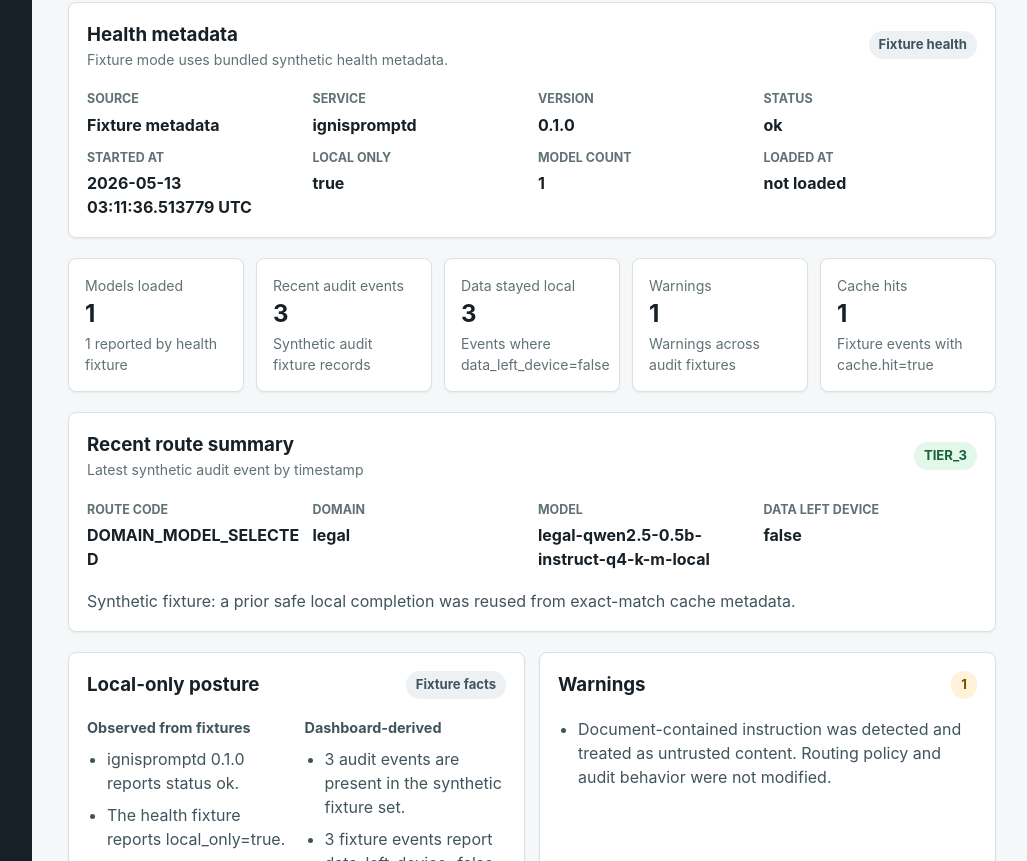
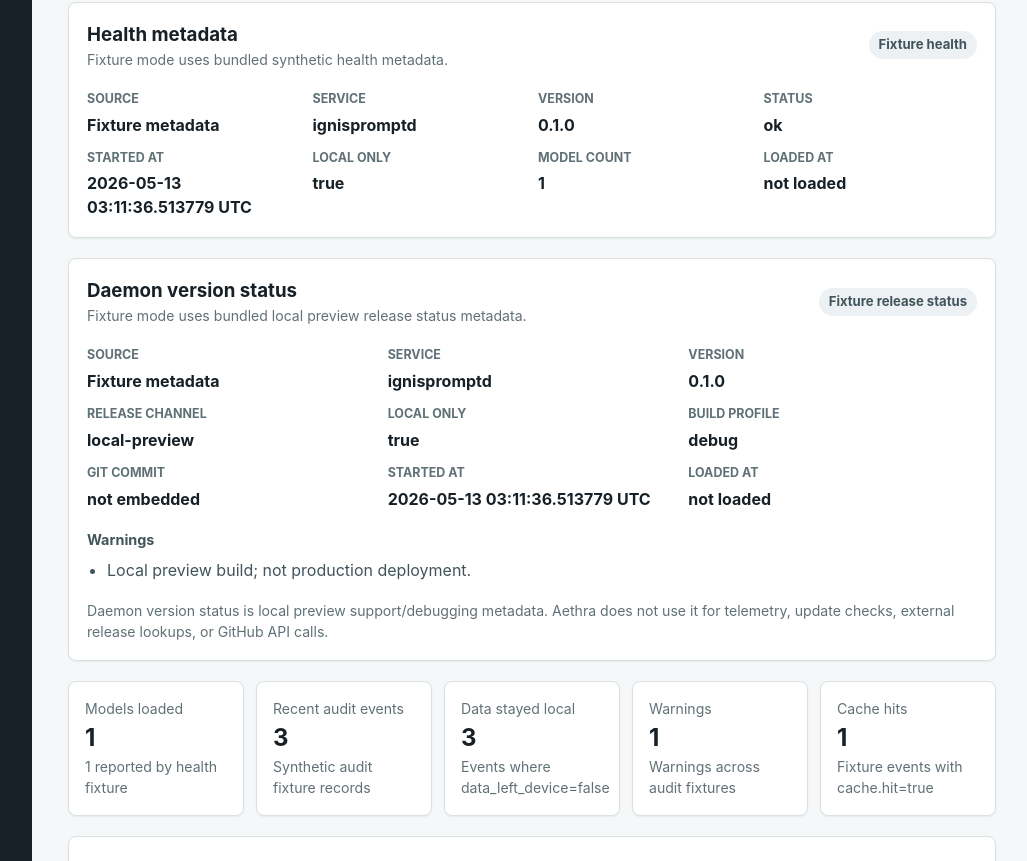
Before and after one commit to AIgnitron/ignisprompt, a React (Vite) app in the folder apps/aethra/: page / in a window 1280 px wide. Shown: the part 465-1326 px from the top of the page, without its empty margins (248-1275 px from the left). Built offline with nearby package versions, Linux system fonts and the light colour scheme.

Commit message:
feat: show daemon version status in Aethra (#116)
Co-authored-by: Alaa-Aignitron <alaa@aignitron.com>

```diff
--- a/apps/aethra/src/App.tsx
+++ b/apps/aethra/src/App.tsx
@@ -9,6 +9,7 @@ import type {
   LiveModelStatusState,
   LiveModelsState,
   LiveSustainabilityMetricsState,
+  LiveVersionStatusState,
 } from "./dataSource";
 import {
   DEFAULT_AETHRA_BASE_URL,
@@ -17,6 +18,7 @@ import {
   describeModelStatusLoadError,
   describeModelsLoadError,
   describeSustainabilityMetricsLoadError,
+  describeVersionStatusLoadError,
   validateLocalBaseUrl,
 } from "./dataSource";
 import { ModelRunnerStatus } from "./routes/ModelRunnerStatus";
@@ -43,6 +45,10 @@ export default function App() {
   });
   const [liveModelStatusState, setLiveModelStatusState] =
     useState<LiveModelStatusState>({
+      status: "not-loaded",
+    });
+  const [liveVersionStatusState, setLiveVersionStatusState] =
+    useState<LiveVersionStatusState>({
       status: "not-loaded",
     });
   const [liveAuditEventsState, setLiveAuditEventsState] =
@@ -141,6 +147,33 @@ export default function App() {
       setLiveModelStatusState({
         status: "error",
         ...describeModelStatusLoadError(error),
+      });
+    }
+  }
+
+  async function loadLiveVersionStatus() {
+    if (baseUrlError) {
+      setLiveVersionStatusState({
+        status: "error",
+        label: "Local URL blocked",
+        message: baseUrlError,
+      });
+      return;
+    }
+
+    setLiveVersionStatusState({ status: "loading" });
+    try {
+      const client = createIgnisPromptClient({ baseUrl: localBaseUrl });
+      const versionStatus = await client.versionStatus();
+      setLiveVersionStatusState({
+        status: "loaded",
+        versionStatus,
+        loadedAt: new Date().toISOString(),
+      });
+    } catch (error) {
+      setLiveVersionStatusState({
+        status: "error",
+        ...describeVersionStatusLoadError(error),
       });
     }
   }
@@ -265,7 +298,7 @@ export default function App() {
             <p>
               {dataMode === "fixture"
                 ? "Live local actions are explicit and local. Aethra observes IgnisPrompt state without changing routing, runners, models, or audit policy."
-                : "Live local metadata loading is manual and read-only for health, models, model and runner status hints, audit events, and sustainability metrics."}
+                : "Live local metadata loading is manual and read-only for health, daemon version status, models, model and runner status hints, audit events, and sustainability metrics."}
             </p>
           </div>
           <div className="mode-badges" aria-label="Aethra mode guarantees">
@@ -297,7 +330,9 @@ export default function App() {
           <Overview
             dataMode={dataMode}
             liveHealthState={liveHealthState}
+            liveVersionStatusState={liveVersionStatusState}
             onLoadLiveHealth={loadLiveHealth}
+            onLoadLiveVersionStatus={loadLiveVersionStatus}
           />
         ) : null}
         {activeRoute === "routing-explorer" ? (
--- a/apps/aethra/src/api/client.ts
+++ b/apps/aethra/src/api/client.ts
@@ -6,12 +6,14 @@ import {
   RouteExplainRequest,
   RouteExplainResponse,
   SustainabilityMetricsResponse,
+  VersionStatusResponse,
   isAuditEventList,
   isHealthResponse,
   isModelRegistry,
   isModelStatusResponse,
   isRouteExplainResponse,
   isSustainabilityMetricsResponse,
+  isVersionStatusResponse,
 } from "./contracts";
 import { AethraApiError } from "./errors";
 
@@ -49,6 +51,10 @@ export class IgnisPromptClient {
 
   modelStatus(): Promise<ModelStatusResponse> {
     return this.request("/v1/status/models", isModelStatusResponse);
+  }
+
+  versionStatus(): Promise<VersionStatusResponse> {
+    return this.request("/v1/status/version", isVersionStatusResponse);
   }
 
   auditEvents(): Promise<AuditEvent[]> {
--- a/apps/aethra/src/api/fixtures.ts
+++ b/apps/aethra/src/api/fixtures.ts
@@ -5,6 +5,7 @@ import {
   ModelStatusResponse,
   RouteExplainResponse,
   SustainabilityMetricsResponse,
+  VersionStatusResponse,
 } from "./contracts";
 
 export const healthFixture: HealthResponse = {
@@ -14,6 +15,17 @@ export const healthFixture: HealthResponse = {
   started_at: "2026-05-13T03:11:36.513779Z",
   local_only: true,
   model_count: 1,
+};
+
+export const versionStatusFixture: VersionStatusResponse = {
+  service: "ignispromptd",
+  version: "0.1.0",
+  release_channel: "local-preview",
+  local_only: true,
+  build_profile: "debug",
+  git_commit: null,
+  started_at: "2026-05-13T03:11:36.513779Z",
+  warnings: ["Local preview build; not production deployment."],
 };
 
 export const modelFixtures: ModelManifest[] = [
--- a/apps/aethra/src/dataSource.ts
+++ b/apps/aethra/src/dataSource.ts
@@ -4,6 +4,7 @@ import type {
   ModelManifest,
   ModelStatusHint,
   SustainabilityMetricsResponse,
+  VersionStatusResponse,
 } from "./api/contracts";
 import { AethraApiError } from "./api/errors";
 
@@ -70,6 +71,24 @@ export type LiveModelStatusState =
       schemaVersion: string;
       source: "local-daemon";
       generatedAt: string;
+      loadedAt: string;
+    }
+  | {
+      status: "error";
+      label: string;
+      message: string;
+    };
+
+export type LiveVersionStatusState =
+  | {
+      status: "not-loaded";
+    }
+  | {
+      status: "loading";
+    }
+  | {
+      status: "loaded";
+      versionStatus: VersionStatusResponse;
       loadedAt: string;
     }
   | {
@@ -200,6 +219,13 @@ export function describeModelStatusLoadError(error: unknown): {
   return describeEndpointLoadError(error, "model-status");
 }
 
+export function describeVersionStatusLoadError(error: unknown): {
+  label: string;
+  message: string;
+} {
+  return describeEndpointLoadError(error, "version-status");
+}
+
 export function describeAuditEventsLoadError(error: unknown): {
   label: string;
   message: string;
@@ -220,6 +246,7 @@ function describeEndpointLoadError(
     | "health"
     | "models"
     | "model-status"
+    | "version-status"
     | "audit-events"
     | "sustainability-metrics",
 ): {
@@ -233,6 +260,8 @@ function describeEndpointLoadError(
         ? "model manifest"
         : endpoint === "model-status"
           ? "model and runner status hint"
+          : endpoint === "version-status"
+            ? "daemon version status"
             : endpoint === "audit-events"
               ? "audit event"
               : "sustainability metrics";
@@ -277,6 +306,8 @@ function describeEndpointLoadError(
           ? "Models load failed"
           : endpoint === "model-status"
             ? "Model status load failed"
+            : endpoint === "version-status"
+              ? "Version status load failed"
               : endpoint === "audit-events"
                 ? "Audit events load failed"
                 : "Sustainability metrics load failed",
--- a/apps/aethra/src/fixtures/aethraFixture.ts
+++ b/apps/aethra/src/fixtures/aethraFixture.ts
@@ -3,4 +3,5 @@ export {
   healthFixture,
   modelFixtures,
   routeExplainFixture,
+  versionStatusFixture,
 } from "../api/fixtures";
--- a/apps/aethra/src/routes/Overview.tsx
+++ b/apps/aethra/src/routes/Overview.tsx
@@ -1,10 +1,15 @@
 import { MetricCard } from "../components/MetricCard";
 import { StatusBadge } from "../components/StatusBadge";
-import type { AethraDataMode, LiveHealthState } from "../dataSource";
+import type {
+  AethraDataMode,
+  LiveHealthState,
+  LiveVersionStatusState,
+} from "../dataSource";
 import {
   auditEventFixtures,
   healthFixture,
   modelFixtures,
+  versionStatusFixture,
 } from "../fixtures/aethraFixture";
 import {
   buildOverviewSummary,
@@ -21,13 +26,17 @@ const warningExamples = getWarningExamples(auditEventFixtures);
 type OverviewProps = {
   dataMode: AethraDataMode;
   liveHealthState: LiveHealthState;
+  liveVersionStatusState: LiveVersionStatusState;
   onLoadLiveHealth: () => void;
+  onLoadLiveVersionStatus: () => void;
 };
 
 export function Overview({
   dataMode,
   liveHealthState,
+  liveVersionStatusState,
   onLoadLiveHealth,
+  onLoadLiveVersionStatus,
 }: OverviewProps) {
   const latestEvent = summary.latestEvent;
   const liveHealth =
@@ -66,6 +75,12 @@ export function Overview({
         dataMode={dataMode}
         liveHealthState={liveHealthState}
         onLoadLiveHealth={onLoadLiveHealth}
+      />
+
+      <VersionStatusPanel
+        dataMode={dataMode}
+        liveVersionStatusState={liveVersionStatusState}
+        onLoadLiveVersionStatus={onLoadLiveVersionStatus}
       />
 
       <div className="metric-grid" aria-label="Aethra fixture metrics">
@@ -208,6 +223,173 @@ export function Overview({
       </div>
     </section>
   );
+}
+
+type VersionStatusPanelProps = {
+  dataMode: AethraDataMode;
+  liveVersionStatusState: LiveVersionStatusState;
+  onLoadLiveVersionStatus: () => void;
+};
+
+function VersionStatusPanel({
+  dataMode,
+  liveVersionStatusState,
+  onLoadLiveVersionStatus,
+}: VersionStatusPanelProps) {
+  const isLiveMode = dataMode === "live-local";
+  const versionStatus =
+    isLiveMode && liveVersionStatusState.status === "loaded"
+      ? liveVersionStatusState.versionStatus
+      : versionStatusFixture;
+  const sourceLabel =
+    isLiveMode && liveVersionStatusState.status === "loaded"
+      ? "Live local metadata"
+      : isLiveMode
+        ? "Fixture fallback"
+        : "Fixture metadata";
+
+  return (
+    <section className="panel" aria-label="Daemon version status">
+      <div className="panel-heading">
+        <div>
+          <h3>Daemon version status</h3>
+          <p className="muted">
+            {isLiveMode
+              ? "Manual read-only GET /v1/status/version from the configured local daemon."
+              : "Fixture mode uses bundled local preview release status metadata."}
+          </p>
+        </div>
+        <StatusBadge
+          tone={
+            liveVersionStatusState.status === "error"
+              ? "warning"
+              : liveVersionStatusState.status === "loaded" && isLiveMode
+                ? "ok"
+                : "neutral"
+          }
+        >
+          {getVersionStatusStateLabel(dataMode, liveVersionStatusState)}
+        </StatusBadge>
+      </div>
+
+      {isLiveMode && liveVersionStatusState.status === "not-loaded" ? (
+        <p className="explanation">
+          Live local daemon version status is not loaded yet. Aethra is showing
+          fixture release status values until you manually refresh.
+        </p>
+      ) : null}
+
+      {isLiveMode && liveVersionStatusState.status === "loading" ? (
+        <p className="explanation">
+          Loading support/debugging metadata from the configured local daemon.
+        </p>
+      ) : null}
+
+      {isLiveMode && liveVersionStatusState.status === "error" ? (
+        <p className="explanation">
+          {liveVersionStatusState.label}: {liveVersionStatusState.message} Fixture
+          daemon version status values remain clearly labeled below.
+        </p>
+      ) : null}
+
+      <dl className="definition-grid version-status-grid">
+        <div>
+          <dt>Source</dt>
+          <dd>{sourceLabel}</dd>
+        </div>
+        <div>
+          <dt>Service</dt>
+          <dd>{versionStatus.service}</dd>
+        </div>
+        <div>
+          <dt>Version</dt>
+          <dd>{versionStatus.version}</dd>
+        </div>
+        <div>
+          <dt>Release channel</dt>
+          <dd>{versionStatus.release_channel}</dd>
+        </div>
+        <div>
+          <dt>Local only</dt>
+          <dd>{String(versionStatus.local_only)}</dd>
+        </div>
+        <div>
+          <dt>Build profile</dt>
+          <dd>{versionStatus.build_profile}</dd>
+        </div>
+        <div>
+          <dt>Git commit</dt>
+          <dd>{versionStatus.git_commit ?? "not embedded"}</dd>
+        </div>
+        <div>
+          <dt>Started at</dt>
+          <dd>{formatTimestamp(versionStatus.started_at)}</dd>
+        </div>
+        <div>
+          <dt>Loaded at</dt>
+          <dd>
+            {liveVersionStatusState.status === "loaded" && isLiveMode
+              ? formatTimestamp(liveVersionStatusState.loadedAt)
+              : "not loaded"}
+          </dd>
+        </div>
+      </dl>
+
+      <div className="detail-section">
+        <h4>Warnings</h4>
+        {versionStatus.warnings.length > 0 ? (
+          <ul className="status-hint-list">
+            {versionStatus.warnings.map((warning) => (
+              <li key={warning}>{warning}</li>
+            ))}
+          </ul>
+        ) : (
+          <p className="muted">No warning metadata reported.</p>
+        )}
+      </div>
+
+      <p className="muted version-status-note">
+        Daemon version status is local preview support/debugging metadata. Aethra
+        does not use it for telemetry, update checks, external release lookups,
+        or GitHub API calls.
+      </p>
+
+      {isLiveMode ? (
+        <div className="button-row version-status-action-row">
+          <button
+            type="button"
+            className="secondary-button"
+            disabled={liveVersionStatusState.status === "loading"}
+            onClick={onLoadLiveVersionStatus}
+          >
+            {liveVersionStatusState.status === "loading"
+              ? "Loading version status"
+              : "Refresh daemon version status"}
+          </button>
+        </div>
+      ) : null}
+    </section>
+  );
+}
+
+function getVersionStatusStateLabel(
+  dataMode: AethraDataMode,
+  liveVersionStatusState: LiveVersionStatusState,
+): string {
+  if (dataMode === "fixture") {
+    return "Fixture release status";
+  }
+
+  switch (liveVersionStatusState.status) {
+    case "not-loaded":
+      return "Version status not loaded";
+    case "loading":
+      return "Loading version status";
+    case "loaded":
+      return "Version status loaded";
+    case "error":
+      return liveVersionStatusState.label;
+  }
 }
 
 type HealthMetadataPanelProps = {
--- a/apps/aethra/src/styles.css
+++ b/apps/aethra/src/styles.css
@@ -325,6 +325,10 @@ textarea:focus {
   grid-template-columns: repeat(4, minmax(0, 1fr));
 }
 
+.version-status-grid {
+  grid-template-columns: repeat(3, minmax(0, 1fr));
+}
+
 .model-metadata-grid {
   grid-template-columns: repeat(4, minmax(0, 1fr));
 }
@@ -558,6 +562,11 @@ textarea:focus {
   margin-top: 18px;
 }
 
+.version-status-action-row,
+.version-status-note {
+  margin-top: 18px;
+}
+
 .model-action-row {
   margin-top: 18px;
 }
```
Also changed, not shown: apps/aethra/scripts/smoke-local-api.mjs (+28 -0 lines), apps/aethra/src/api/contracts.ts (+27 -0 lines), 6 other files (tests, documents, lock files or other folders). Lines whose indentation alone changed are shown as unchanged.
